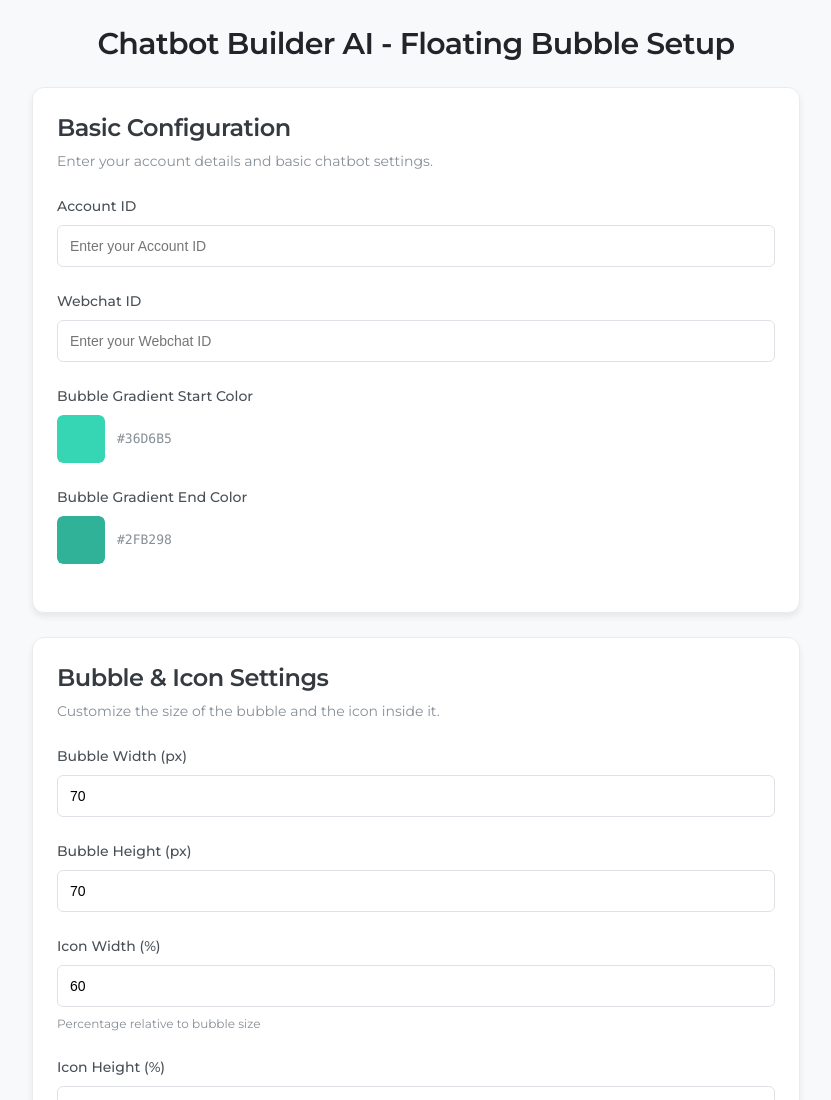
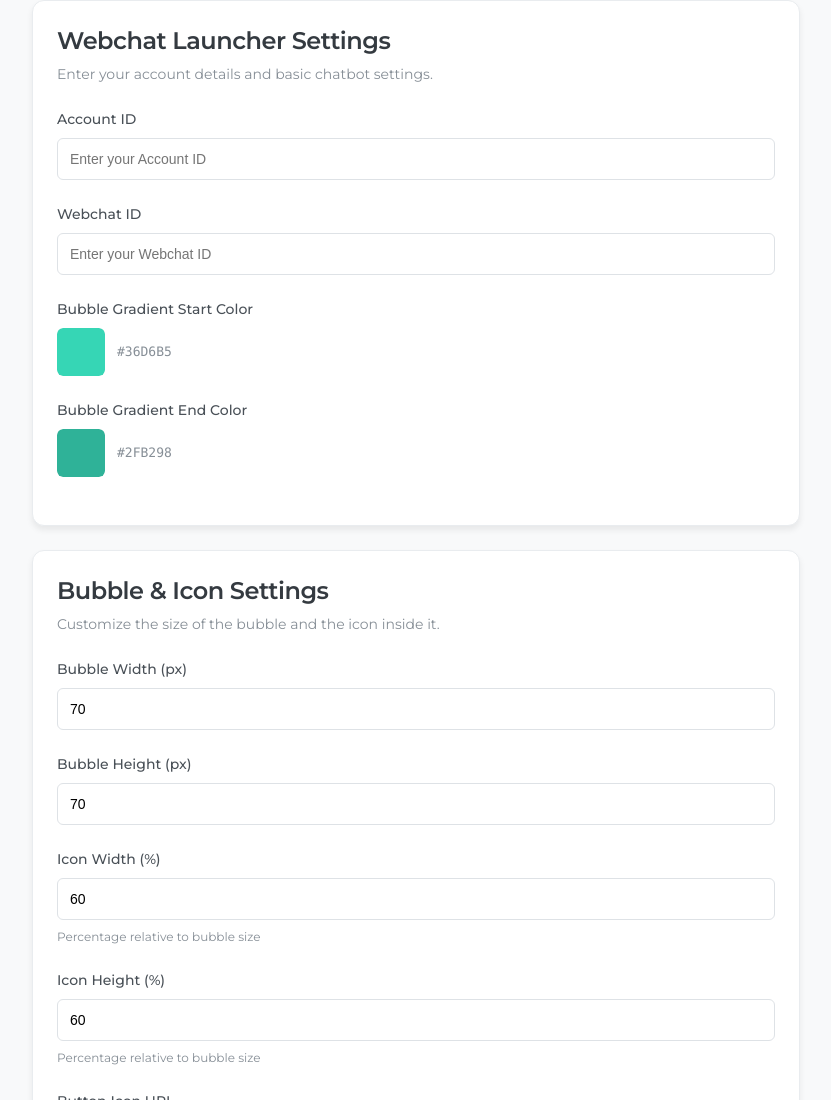
Before and after one commit to chatbotking/Chatbot-Bubble-Launcher, a plain HTML site: page index.html in a window 1280 px wide. Shown: the top 1100 px of the page, without its empty margins (224-1055 px from the left). Drawn offline with Linux system fonts and the light colour scheme.

Commit message:
Update index.html

```diff
--- a/index.html
+++ b/index.html
@@ -321,12 +321,11 @@
     </style>
 </head>
 <body>
-    <h1>Chatbot Builder AI - Floating Bubble Setup</h1>
     <div class="container">
         <!-- Basic Configuration -->
         <div class="section">
             <div class="section-header">
-                <h2 class="section-title">Basic Configuration</h2>
+                <h2 class="section-title">Webchat Launcher Settings</h2>
                 <p class="section-description">Enter your account details and basic chatbot settings.</p>
             </div>
             <div class="form-group">
```
